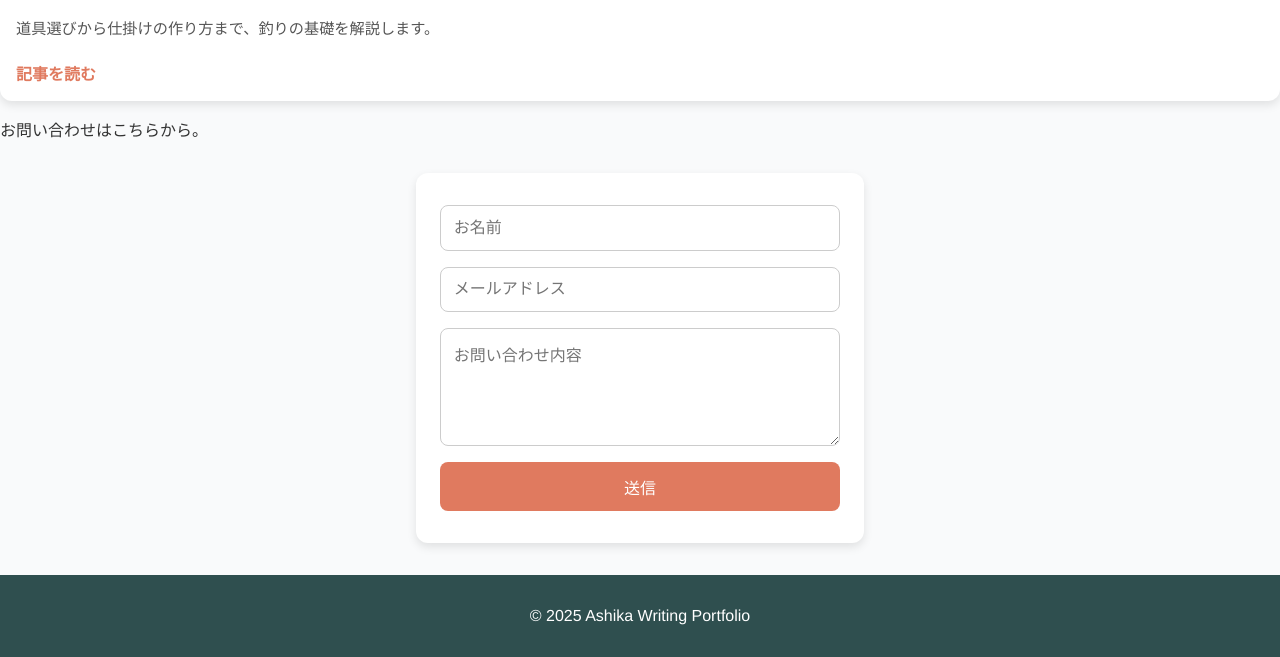
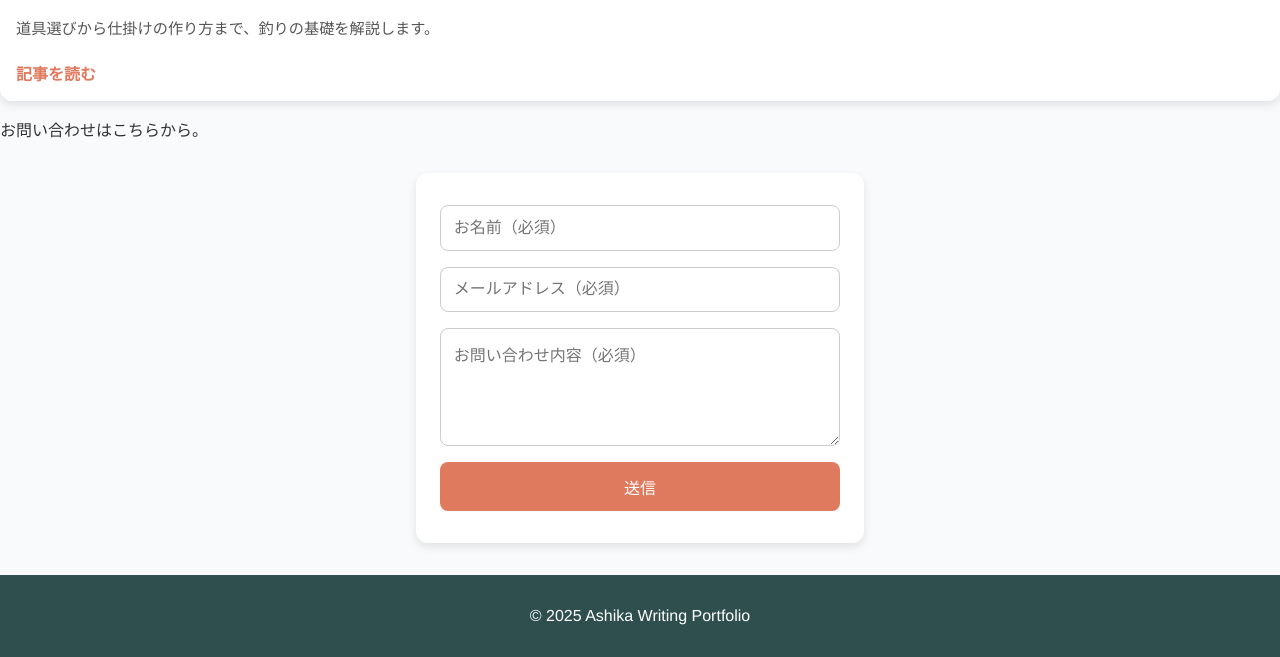
Before and after one commit to Ashika-18/writing_homepage, a plain HTML site: page index.html in a window 1280 px wide. Shown: the part 2080-2737 px from the top of the page. Drawn offline with Linux system fonts and the light colour scheme.

Commit message:
contact修正

```diff
--- a/index.html
+++ b/index.html
@@ -78,22 +78,41 @@
         id="contactForm"
         action="https://formspree.io/f/xpwjbzyq"
         method="POST"
+        novalidate
       >
-        <input type="text" name="name" placeholder="お名前" required />
+        <!-- お名前 -->
+        <input
+          type="text"
+          name="name"
+          placeholder="お名前（必須）"
+          required
+          minlength="2"
+          title="2文字以上で入力してください"
+        />
+
+        <!-- メール -->
         <input
           type="email"
           name="email"
-          placeholder="メールアドレス"
+          placeholder="メールアドレス（必須）"
           required
+          pattern="^[^@\s]+@[^@\s]+\.[^@\s]+$"
+          title="正しいメールアドレスを入力してください"
         />
+
+        <!-- お問い合わせ内容 -->
         <textarea
           name="message"
           rows="5"
-          placeholder="お問い合わせ内容"
+          placeholder="お問い合わせ内容（必須）"
           required
+          minlength="10"
+          title="10文字以上で入力してください"
         ></textarea>
+
         <button type="submit">送信</button>
       </form>
+
       <p
         id="formMessage"
         style="display: none; color: green; font-weight: bold"
```
